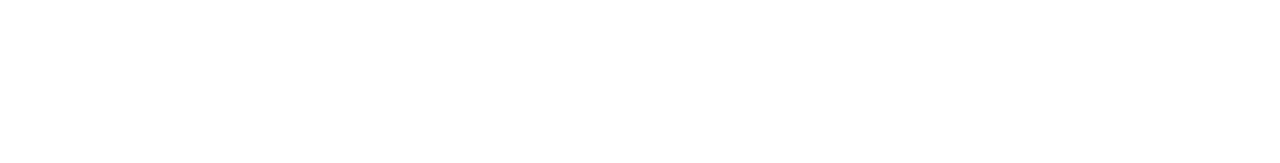
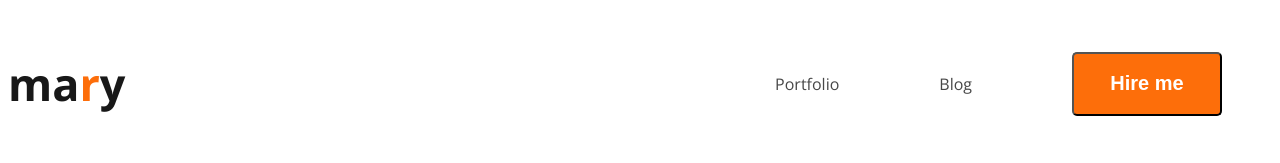
Before and after one commit to Abirhossain2084/Portfolio_demo, a plain HTML site: page index.html in a window 1280 px wide. Drawn offline with nearby package versions, Linux system fonts and the light colour scheme.

Commit message:
header nav

```diff
--- a/index.html
+++ b/index.html
@@ -1,11 +1,29 @@
 <!DOCTYPE html>
 <html lang="en">
 <head>
+
+    <link rel="preconnect" href="https://fonts.googleapis.com">
+<link rel="preconnect" href="https://fonts.gstatic.com" crossorigin>
+<link href="https://fonts.googleapis.com/css2?family=Open+Sans:ital,wght@0,400;0,700;1,700&display=swap" rel="stylesheet">
+
+    <link rel="stylesheet" href="style.css">
     <meta charset="UTF-8">
     <meta name="viewport" content="width=device-width, initial-scale=1.0">
     <title>Portfolio</title>
 </head>
 <body>
 
+    <header>
+        <nav>
+            <h3 class="nav-logo">ma<span class="text-primary">r</span>y</h3>
+            <ul>
+                <li><a href="">Portfolio</a></li>
+                <li><a href="">Blog</a></li>
+                <li><button class="btn-primary">Hire me</button></li>
+
+            </ul>
+        </nav>
+    </header>
+
 </body>
 </html>
--- /dev/null
+++ b/style.css
@@ -0,0 +1,49 @@
+
+
+body{
+    font-family: 'Open Sans', sans-serif;
+}
+
+.text-primary{
+    color: #FD6E0A;
+}
+
+.btn-primary{
+    width: 150px;
+height: 64px;
+flex-shrink: 0;
+border-radius: 5px;
+background: #FD6E0A;
+
+font-size: 20px;
+font-weight: 700;
+color: #FFF;
+
+}
+/* nav*/
+
+nav{
+    display: flex;
+    justify-content: space-between;
+    align-items: center;
+}
+.nav-logo{
+
+    color: #181818;
+
+font-size: 45px;
+font-style: normal;
+font-weight: 800;
+line-height: normal;
+}
+
+nav > ul{
+    display: flex;
+    align-items: center;
+}
+nav li,a{
+    list-style: none;
+    text-decoration: none;
+    margin-right: 50px;
+    color: #474747;
+}
```
